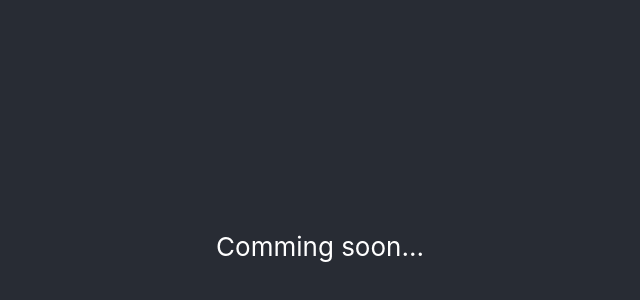
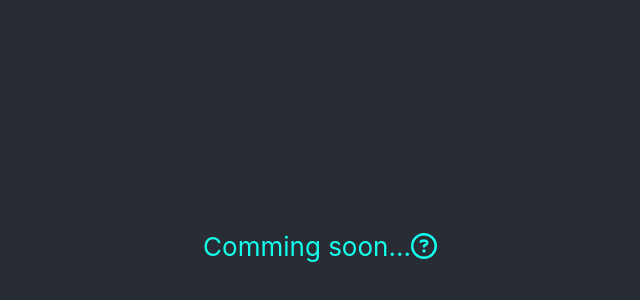
Before and after one commit to Brofian/dev-space, a React (Create React App) app in the folder dev-app/: page / in a window 1280 px wide. Shown: the part 154-454 px from the top of the page, without its empty margins (320-960 px from the left). Built offline with nearby package versions, Linux system fonts and the light colour scheme.

Commit message:
feat: added scss, fontawesome and a basic color palette

```diff
--- a/dev-app/src/app/App.css
+++ /dev/null
@@ -1,38 +0,0 @@
-.App {
-  text-align: center;
-}
-
-.App-logo {
-  height: 40vmin;
-  pointer-events: none;
-}
-
-@media (prefers-reduced-motion: no-preference) {
-  .App-logo {
-    animation: App-logo-spin infinite 20s linear;
-  }
-}
-
-.App-header {
-  background-color: #282c34;
-  min-height: 100vh;
-  display: flex;
-  flex-direction: column;
-  align-items: center;
-  justify-content: center;
-  font-size: calc(10px + 2vmin);
-  color: white;
-}
-
-.App-link {
-  color: #61dafb;
-}
-
-@keyframes App-logo-spin {
-  from {
-    transform: rotate(0deg);
-  }
-  to {
-    transform: rotate(360deg);
-  }
-}
--- /dev/null
+++ b/dev-app/src/app/App.scss
@@ -0,0 +1,15 @@
+#App {
+  text-align: center;
+  background-color: $backgroundColor;
+}
+
+.App-header {
+  background-color: #282c34;
+  min-height: 100vh;
+  display: flex;
+  flex-direction: column;
+  align-items: center;
+  justify-content: center;
+  font-size: calc(10px + 2vmin);
+  color: $highlightColor;
+}
--- a/dev-app/src/app/App.tsx
+++ b/dev-app/src/app/App.tsx
@@ -1,5 +1,5 @@
 import React from 'react';
-import './App.css';
+import {FontAwesomeIcon} from "@fortawesome/react-fontawesome";
 
 function App() {
 
@@ -7,8 +7,9 @@ function App() {
         <div className="App">
             <header className="App-header">
                 <p>
-                    Comming soon...
+                    Comming soon...<FontAwesomeIcon icon={['far', "circle-question"]} />
                 </p>
+
             </header>
         </div>
     );
--- /dev/null
+++ b/dev-app/src/app/variables.scss
@@ -0,0 +1,4 @@
+$backgroundColor: #212121;
+$backgroundLightColor: #323232;
+$themeColor: #0D7377;
+$highlightColor: #14FFEC;
--- a/dev-app/src/index.css
+++ b/dev-app/src/index.scss
@@ -7,7 +7,5 @@ body {
   -moz-osx-font-smoothing: grayscale;
 }
 
-code {
-  font-family: source-code-pro, Menlo, Monaco, Consolas, 'Courier New',
-    monospace;
-}
+@import "app/variables";
+@import "app/App";
--- a/dev-app/src/index.tsx
+++ b/dev-app/src/index.tsx
@@ -1,7 +1,12 @@
 import React from 'react';
 import ReactDOM from 'react-dom/client';
-import './index.css';
+import './index.scss';
 import App from './app/App';
+import { library } from '@fortawesome/fontawesome-svg-core'
+import { far } from '@fortawesome/free-regular-svg-icons'
+
+library.add(far);
+
 
 const root = ReactDOM.createRoot(
   document.getElementById('root') as HTMLElement
```
Also changed, not shown: dev-app/package.json (+7 -4 lines), 1 other file (tests, documents, lock files or other folders).
